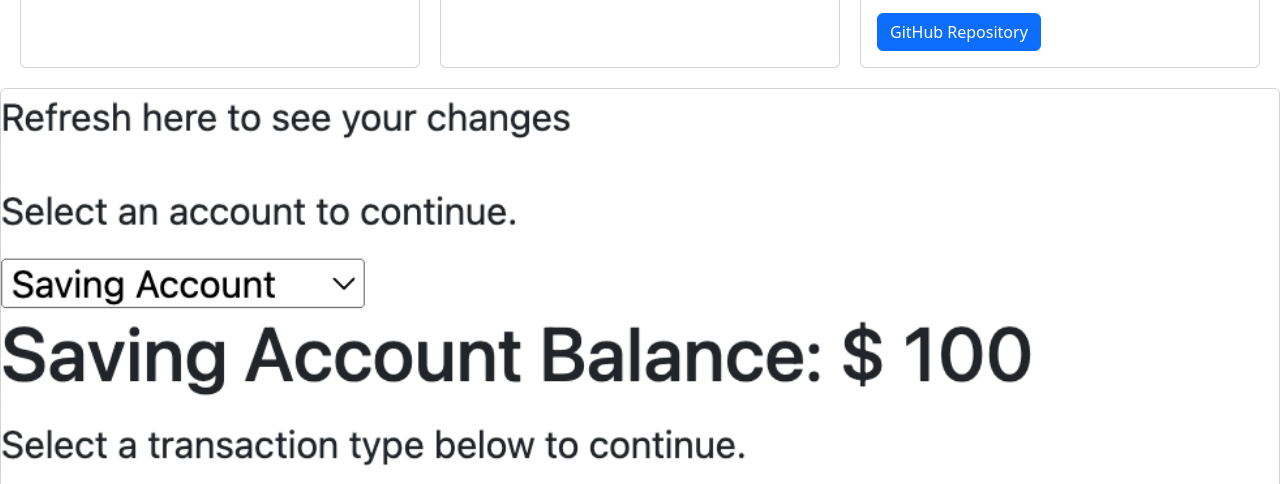
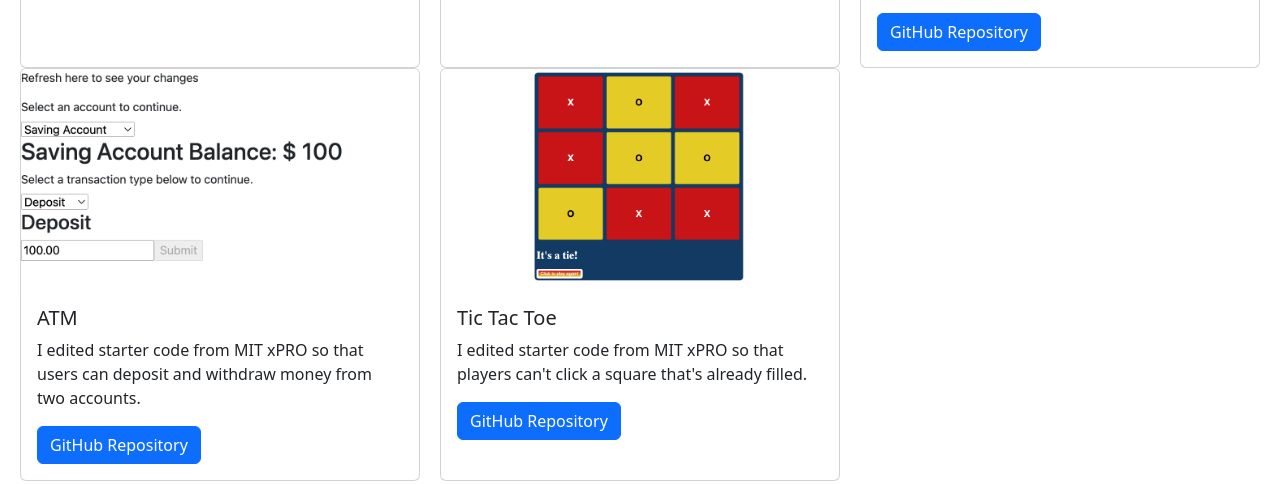
Before and after one commit to allisoncarlisle14/allisoncarlisle14.github.io, a plain HTML site: page classprojects.html in a window 1280 px wide. Shown: the part 475-959 px from the top of the page. Drawn offline with nearby package versions, Linux system fonts and the light colour scheme.

Commit message:
adding card for tictactoe project

```diff
--- a/classprojects.html
+++ b/classprojects.html
@@ -59,7 +59,7 @@
           <a href="https://github.com/allisoncarlisle14/RealTimeBusTrackerExercise" class="btn btn-primary">GitHub Repository</a>
         </div>
       </div>
-    </div>
+
 
     <div class="card">
       <img src="ATMSnapShot.png" class="card-img-top" alt="Screenshot of ATM App">
@@ -69,6 +69,17 @@
         <a href="https://github.com/allisoncarlisle14/ATMExercise.git" class="btn btn-primary">GitHub Repository</a>
       </div>
     </div>
+
+    <div class="card">
+      <img src="TicTacToeSnapShot.png" class="card-img-top" alt="Screenshot of TicTacToe Game">
+      <div class="card-body">
+        <h5 class="card-title"> Tic Tac Toe </h5>
+        <p class="card-text">I edited starter code from MIT xPRO so that players can't click a square that's already filled. </p>
+        <a href="https://github.com/allisoncarlisle14/TicTacToeExercise.git" class="btn btn-primary">GitHub Repository</a>
+      </div>
+    </div>
+
+
   </div>
 
     <!-- Bootstrap JS link-->
```
Also changed, not shown: TicTacToeSnapShot.png (added).
